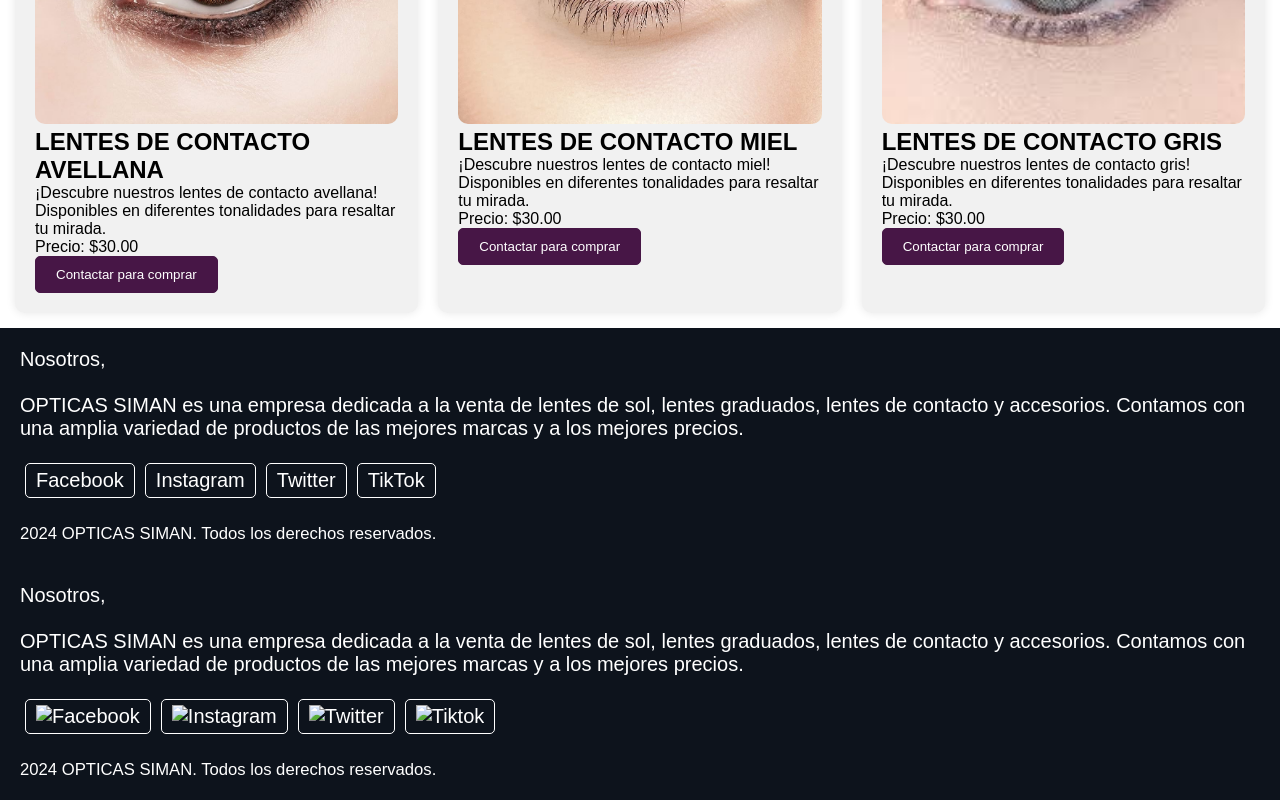
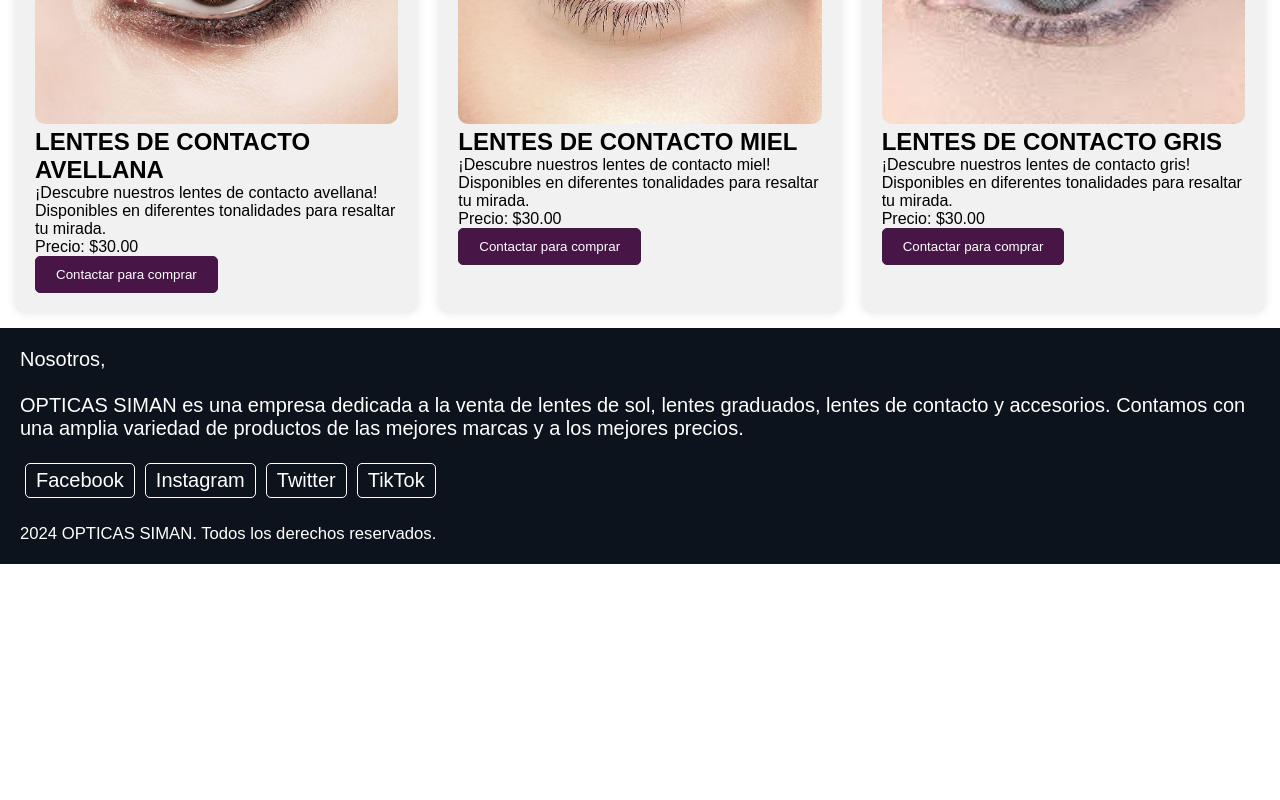
Before and after one commit to xanderbel/assessments, a plain HTML site: page simanProyectoKodigo/lentes-de-contacto.html in a window 1280 px wide. Shown: the part 953-1753 px from the top of the page. After the commit the page ends 1517 px from the top, so only its background shows below. Drawn offline with Linux system fonts and the light colour scheme.

Commit message:
Add files via upload

```diff
--- a/simanProyectoKodigo/lentes-de-contacto.html
+++ b/simanProyectoKodigo/lentes-de-contacto.html
@@ -130,32 +130,5 @@
                 </small>
             </div>
         </div>
-
-    </footer>   <footer>
-
-        <div class="footer">
-
-            <div class="footer-content">
-
-                <p>Nosotros,</p>
-                <br>
-                <p>OPTICAS SIMAN es una empresa dedicada a la venta de lentes de sol, lentes graduados, lentes de contacto y accesorios. Contamos con una amplia variedad de productos de las mejores marcas y a los mejores precios.</p>
-                <br>
-                <div>
-                    <ul class="socials">
-                        <li><a href="https://www.facebook.com/OpticasSimanSV" target="_blank"><img src="./img/facebook.png" alt="Facebook"></a></li>
-                        <li><a href="https://www.instagram.com/opticassiman/" target="_blank"><img src="./img/instagram.png" alt="Instagram"></a></li>
-                        <li><a href="https://www.twitter.com/opticassiman/" target="_blank"><img src="./img/twitter.png" alt="Twitter"></a></li>
-                        <li><a href="https://www.twitter.com/opticassiman/" target="_blank"><img src="./img/twitter.png" alt="Tiktok"></a></li>
-                    </ul>
-                </div>
-                <br>
-                <small>
-                     2024 OPTICAS SIMAN. Todos los derechos reservados.
-                </small>
-            </div>
-        </div>
-
     </footer>
-
 </html>
```
